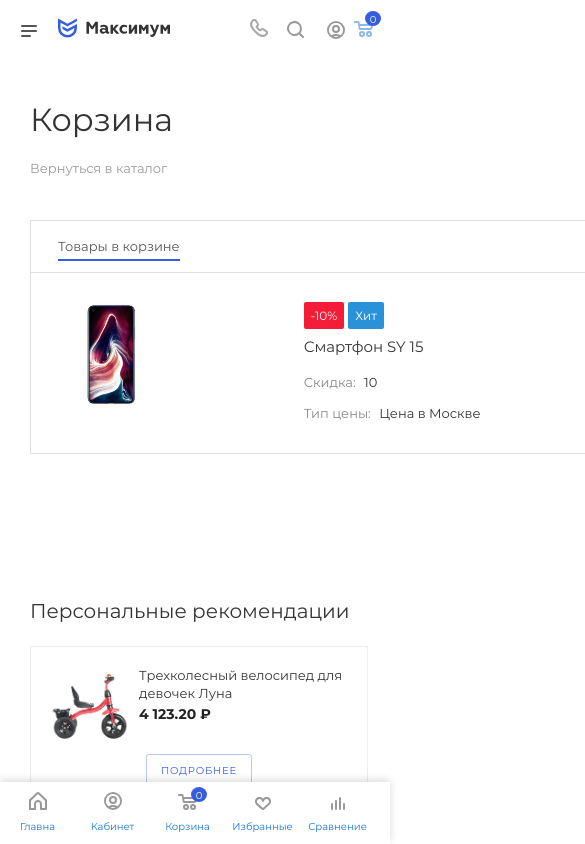
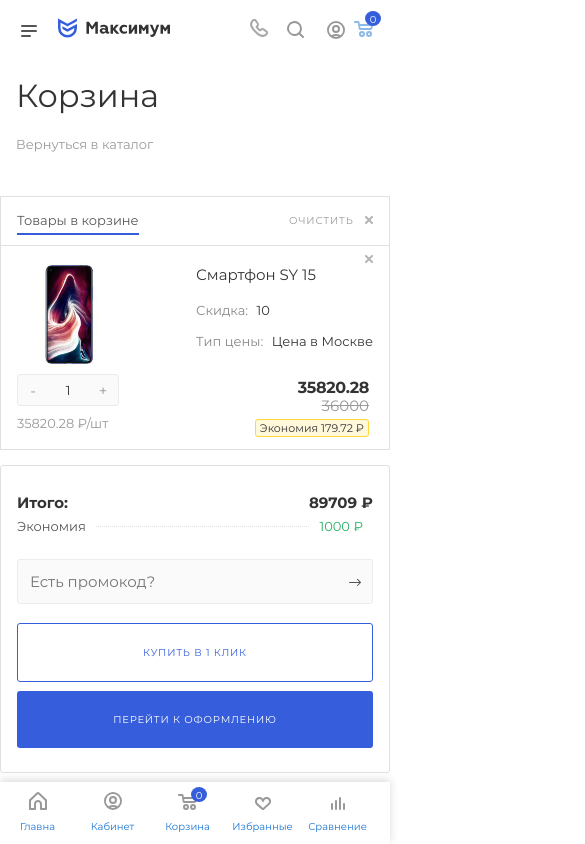
Before and after one commit to ViZuVi/max-project, a Nuxt app: page /cart in a window 390 px wide. Shown: the top 844 px of the page, 585 px wide, since content can reach past the window. Built offline with nearby package versions, Linux system fonts and the light colour scheme.

Commit message:
Cart page for mobile updated

```diff
--- a/components/cart/CartProducts.vue
+++ b/components/cart/CartProducts.vue
@@ -29,20 +29,16 @@
               >Хит</span
             >
           </div>
-          <nuxt-link
-            class="cart-items__title"
-            :to="`/catalog/${product.id}`"
-            >{{ product.title }}</nuxt-link
-          >
+          <nuxt-link class="cart-items__title" :to="`/catalog/${product.id}`">{{
+            product.title
+          }}</nuxt-link>
           <span class="cart-items__prop" v-if="product.discount">
             <span class="cart-items__prop-name">Скидка: </span>
             <span class="cart-items__prop-value">{{ product.discount }}</span>
           </span>
           <span class="cart-items__prop" v-if="product.discount">
             <span class="cart-items__prop-name">Тип цены: </span>
-            <span class="cart-items__prop-value">{{
-              product.priceType
-            }}</span>
+            <span class="cart-items__prop-value">{{ product.priceType }}</span>
           </span>
         </div>
         <div class="cart-items__quantity">
@@ -125,6 +121,9 @@ export default {
   border: 1px solid #e2dfdf;
   margin-bottom: 15px;
   flex-grow: 1;
+  @include adapt-mobile {
+    width: 100%;
+  }
 }
 .cart-items__header {
   border-bottom: 1px solid #e2dfdf;
@@ -133,6 +132,9 @@ export default {
   justify-content: space-between;
   align-items: center;
   line-height: 25px;
+  @include adapt-mobile {
+    padding: 11px 16px 12px;
+  }
 }
 .cart-items__header-title {
   box-shadow: 0px 2px 0px #365edc;
@@ -166,6 +168,10 @@ export default {
     position: absolute;
     top: 30px;
     right: -11px;
+    @include adapt-mobile {
+      top: 0;
+      right: 8px;
+    }
   }
 }
 .cart-items__product {
@@ -176,6 +182,11 @@ export default {
   position: relative;
   &:not(:last-child) {
     border-bottom: 1px solid #e2dfdf;
+  }
+  @include adapt-mobile {
+    padding: 16px 16px 10px;
+    margin: 0;
+    flex-wrap: wrap;
   }
 }
 .cart-items__product-img-wrapper {
@@ -191,6 +202,9 @@ export default {
 }
 .cart-items__tags {
   margin-bottom: 7px;
+  @include adapt-mobile {
+    display: none;
+  }
 }
 // TODO: tags to oui
 .cart-items__tag {
@@ -267,8 +281,13 @@ export default {
 .cart-items__total-wrapper {
   display: flex;
   flex-direction: column;
-  // width: 208px;
   margin-right: 36px;
+  @include adapt-mobile {
+    margin-right: 0;
+    line-height: 12px;
+    padding: 2px 4px 2px;
+    align-items: flex-end;
+  }
 }
 .cart-items__total-user-price {
   color: #333333;
--- a/components/cart/CartTotal.vue
+++ b/components/cart/CartTotal.vue
@@ -9,13 +9,26 @@
       <span class="cart-total__saving">{{ saving }} ₽</span>
     </div>
     <div class="cart-total__input-wrapper">
-      <input placeholder="Есть промокод?" class="cart-total__input" type="text" name="" id="" />
+      <input
+        placeholder="Есть промокод?"
+        class="cart-total__input"
+        type="text"
+        name=""
+        id=""
+      />
       <!-- TODO: other icon -->
-      <AppIcon symbol="icon_next_arrow" className="cart-total__input-arrow-icon" />
+      <AppIcon
+        symbol="icon_next_arrow"
+        className="cart-total__input-arrow-icon"
+      />
     </div>
     <div class="cart-total__btns-wrapper">
       <AppButton label="Купить в 1 клик" className="app-button--transparent" />
-      <AppButton label="Перейти к оформлению" className="cart-total__checkout-btn" @click="$router.push('/order')" />
+      <AppButton
+        label="Перейти к оформлению"
+        className="cart-total__checkout-btn"
+        @click="$router.push('/order')"
+      />
     </div>
   </div>
 </template>
@@ -48,6 +61,14 @@ export default {
   margin-bottom: 15px;
   border: 1px solid #e2dfdf;
   border-radius: 3px;
+
+  @include adapt-mobile {
+    width: 100%;
+    margin-left: 0;
+    padding-left: 16px;
+    padding-right: 16px;
+  }
+
   .app-button {
     width: 100%;
     padding: 16px 26px;
--- a/components/cart/RecommendedProducts.vue
+++ b/components/cart/RecommendedProducts.vue
@@ -9,7 +9,8 @@
     >
     <!-- TODO: customize arrows -->
       <v-carousel-item v-for="product in products" :key="product.id">
-        <v-sheet>
+        <v-sheet class="recommended-products__list">
+          <!-- TODO: check cards mobile -->
           <div class="recommended-products__card">
             <div class="recommended-products__img-wrapper">
               <nuxt-link
@@ -77,18 +78,35 @@ export default {
 <style lang="scss" scoped>
 .recommended-products {
   padding-bottom: 50px;
+
+  .reviews__carousel {
+    @include adapt-mobile {
+    padding: 0;
+  }
+  }
+}
+.recommended-products__list {
+  display: flex;
 }
 .recommended-products__title {
   color: #333333;
   margin-bottom: 19px;
   font-size: 1.333em;
   line-height: 1.5625em;
+  @include adapt-mobile {
+    padding-left: 16px;
+    padding-right: 16px;
+  }
 }
 .recommended-products__card {
   padding: 19px;
   border: 1px solid #ececec;
   width: 337.75px;
   margin-right: -1px;
+  @include adapt-mobile {
+    width: 100%;
+    // border: 0;
+  }
 }
 .recommended-products__img-wrapper {
   display: flex;
--- a/components/catalog/SectionCard.vue
+++ b/components/catalog/SectionCard.vue
@@ -87,6 +87,7 @@ export default {
 .section-card__content {
   flex-grow: 1;
   display: flex;
+  align-items: flex-start;
   @include adapt-mobile {
     flex-direction: column;
   }
--- a/pages/cart/index.vue
+++ b/pages/cart/index.vue
@@ -76,11 +76,18 @@ export default {
   width: $max-width;
   margin: 0 auto;
   padding: 42px 30px 0;
+  @include adapt-mobile {
+    width: 100%;
+    padding: 0;
+  }
 }
 .cart-page__header {
   display: flex;
   justify-content: space-between;
   margin-bottom: 40px;
+  @include adapt-mobile {
+    padding: 18px 16px 0;
+  }
 }
 .cart-page__title {
   color: #333333;
@@ -100,6 +107,9 @@ export default {
 .cart-page__header-actions {
   display: flex;
   align-items: center;
+  @include adapt-mobile {
+    display: none;
+  }
 }
 .cart-page__header-btn {
   display: flex;
@@ -147,5 +157,8 @@ export default {
   justify-content: space-between;
   align-items: flex-start;
   margin-bottom: 53px;
+  @include adapt-mobile {
+    flex-direction: column;
+  }
 }
 </style>
```
